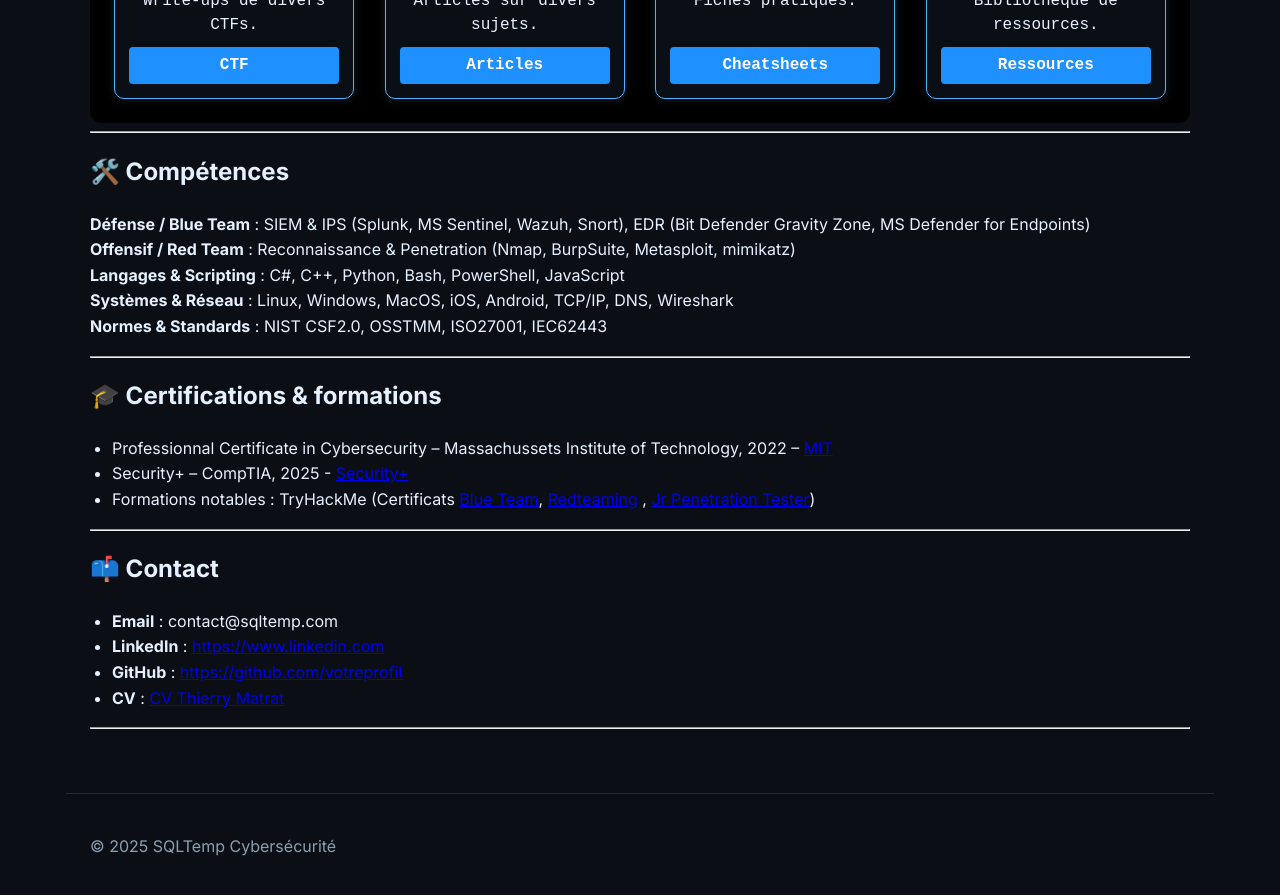
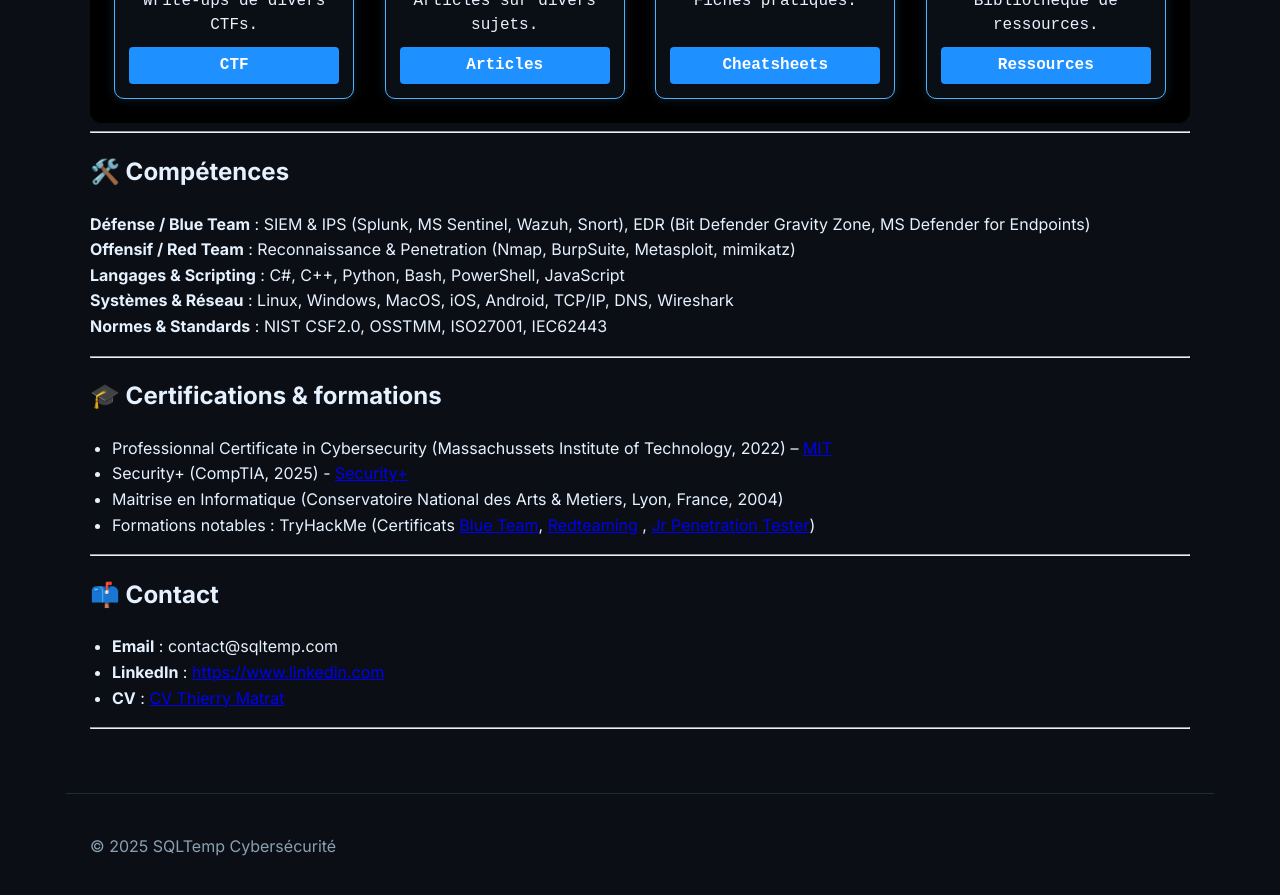
Before and after one commit to sqltemp/portfolio, a Jekyll site: the page built from index.md, in a window 1280 px wide and 900 px high, scrolled down 1717 px. Shown: the top 895 px of the window. Built offline with Jekyll 4.4.1, drawn with Linux system fonts in a browser that asks for light colours; our own code applies the rules of GitHub Pages for plain Markdown files.

Commit message:
Update index.md

```diff
--- a/index.md
+++ b/index.md
@@ -195,8 +195,9 @@
 <!-- ===== CERTIFICATIONS ===== -->
 <h2 id="certifications">🎓 Certifications & formations</h2>
 
-- Professionnal Certificate in Cybersecurity – Massachussets Institute of Technology, 2022 – [MIT](https://certificates.emeritus.org/551ef89b-003f-456c-b6ae-f3fac29734db#acc.oCvBfZWQ)
-- Security+ – CompTIA, 2025 -  [Security+](https://www.credly.com/badges/64372dff-c123-469f-8ef0-38c62923a272)
+- Professionnal Certificate in Cybersecurity (Massachussets Institute of Technology, 2022) – [MIT](https://certificates.emeritus.org/551ef89b-003f-456c-b6ae-f3fac29734db#acc.oCvBfZWQ)
+- Security+ (CompTIA, 2025) -  [Security+](https://www.credly.com/badges/64372dff-c123-469f-8ef0-38c62923a272)
+- Maitrise en Informatique (Conservatoire National des Arts & Metiers, Lyon, France, 2004)
 - Formations notables : TryHackMe (Certificats [Blue Team](https://tryhackme-certificates.s3-eu-west-1.amazonaws.com/THM-ZVVQEKCLAQ.pdf), [Redteaming](https://tryhackme-certificates.s3-eu-west-1.amazonaws.com/THM-KGKMGGWDIB.pdf) , [Jr Penetration Tester](https://tryhackme-certificates.s3-eu-west-1.amazonaws.com/THM-CVEG9XZNC6.pdf))
 
 ---
@@ -205,7 +206,6 @@
 
 - **Email** : contact@sqltemp.com
 - **LinkedIn** : [https://www.linkedin.com](https://www.linkedin.com/in/thierrymatrat/)
-- **GitHub** : [https://github.com/votreprofil](https://github.com/votreprofil)
 - **CV** : [CV Thierry Matrat](assets/CV_ThierryMatrat.pdf)
 
 ---
```
